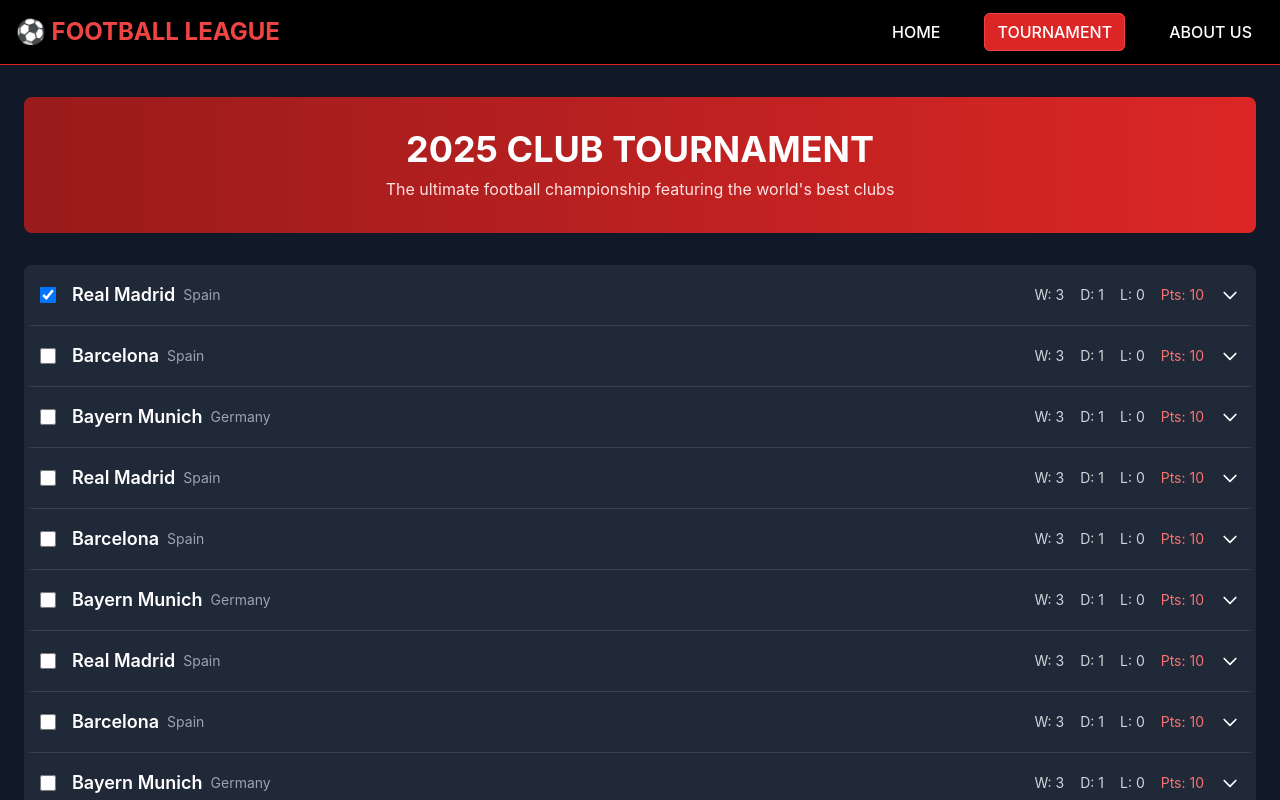
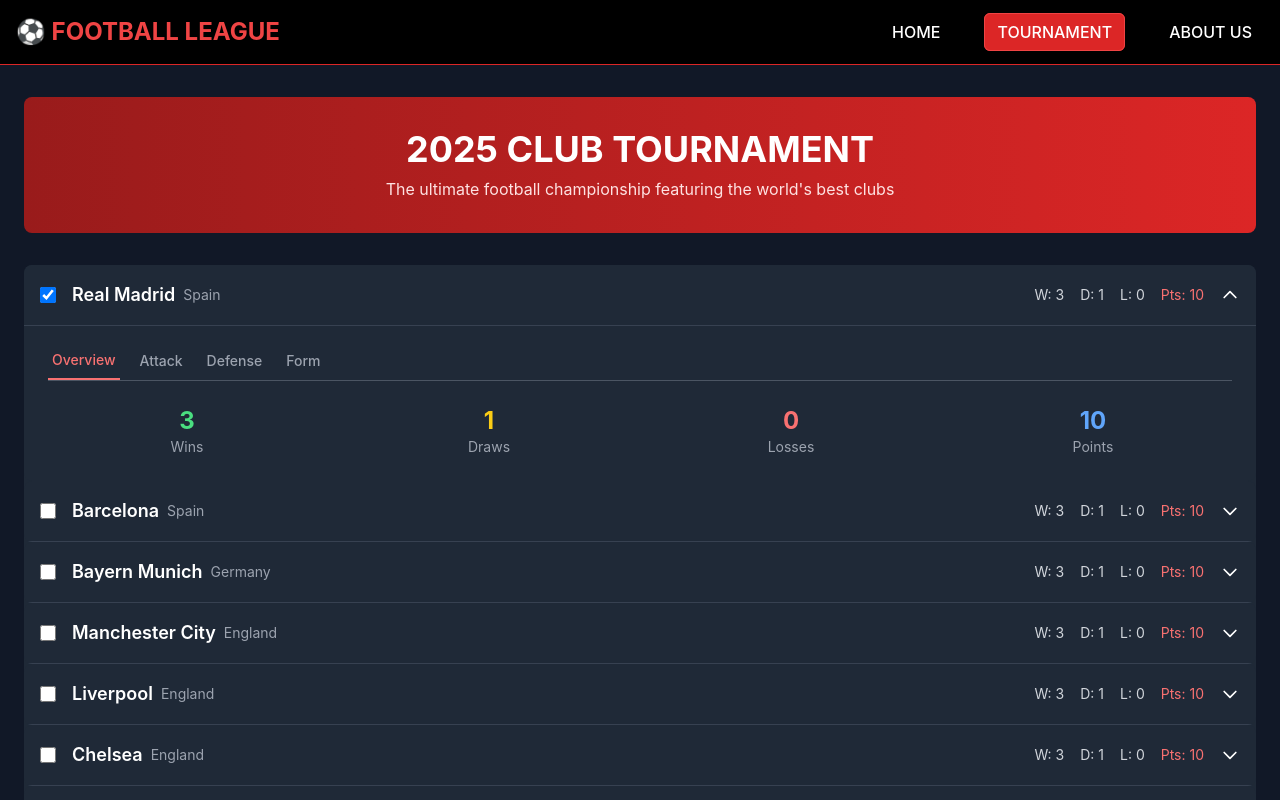
Before and after one commit to IU-Capstone-Project-2025/GoalSight, a React (Create React App) app in the folder frontend/: page /tournaments in a window 1280 px wide. Both pictures are taken after a click on the checkbox 48 px from the left and 295 px from the top of the page. Shown: the top 800 px of the page. Built offline with nearby package versions, Linux system fonts and the light colour scheme.

Commit message:
Added statistics on tournament page

```diff
--- a/frontend/src/components/ui/team_item/Team.types.ts
+++ b/frontend/src/components/ui/team_item/Team.types.ts
@@ -6,4 +6,6 @@
     wins: number;
     draw: number;
     loss: number;
+    goals: number;
+    conceded: number;
 }
--- a/frontend/src/components/ui/team_item/TeamItem.tsx
+++ b/frontend/src/components/ui/team_item/TeamItem.tsx
@@ -3,27 +3,44 @@
 
 interface TeamItemProps {
     team: Team;
+    isExpanded: boolean;
+    onToggleExpansion: (teamId: number) => void;
+    isSelected: boolean;
+    onSelectionChange: (teamId: number, isSelected: boolean) => void;
+    canSelect: boolean;
 }
 
-export const TeamItem: React.FC<TeamItemProps> = ({ team }) => {
-    const [isChecked, setIsChecked] = useState(false);
-    const [expandedTeam, setExpandedTeam] = useState(null);
+export const TeamItem: React.FC<TeamItemProps> = ({
+    team,
+    isExpanded,
+    onToggleExpansion,
+    isSelected,
+    onSelectionChange,
+    canSelect
+}) => {
+    const [activeTab, setActiveTab] = useState('overview');
 
-    const handleCheckboxChange = () => {
-        setIsChecked(!isChecked);
+    const handleCheckboxChange = (e: React.ChangeEvent<HTMLInputElement>) => {
+        // e.stopPropagation();
+        onSelectionChange(team.id, !isSelected);
+    };
+
+    const handleTeamClick = () => {
+        onToggleExpansion(team.id);
     };
 
     return (
         <div className="bg-gray-800 rounded-lg overflow-hidden">
-            <div className="">
-                <div className="flex items-center p-4 border-b border-gray-700 hover:bg-gray-750 cursor-pointer">
+            <div className="flex items-center p-4 border-b border-gray-700 hover:bg-gray-750 cursor-pointer"
+                onClick={handleTeamClick}>
                 <div className="flex items-center">
                     <input
                         id={`checkbox-${team.id}`}
                         type="checkbox"
                         className="mr-4 w-4 h-4 text-red-600 bg-gray-700 border-gray-600 rounded focus:ring-red-500"
-                            checked={isChecked}
+                        checked={isSelected}
                         onChange={handleCheckboxChange}
+                        disabled={!canSelect && !isSelected}
                     />
                 </div>
                 <div className="flex-1">
@@ -33,33 +50,166 @@
                             <span className="ml-2 text-gray-400 text-sm">{team.country}</span>
                         </div>
                         <div className="flex items-center space-x-4 text-sm text-gray-300">
-                                <span className="">W: {team.wins}</span>
-                                <span className="">D: {team.draw}</span>
-                                <span className="">L: {team.loss}</span>
+                            <span>W: {team.wins}</span>
+                            <span>D: {team.draw}</span>
+                            <span>L: {team.loss}</span>
                             <span className="text-red-400">Pts: {team.total_points}</span>
                         </div>
                     </div>
-
                 </div>
                 <div className="ml-4">
                     <svg
-                            className={`w-5 h-5 transform transition-transform ${expandedTeam === team.id ? 'rotate-180' : ''}`}
+                        className={`w-5 h-5 transform transition-transform ${isExpanded ? 'rotate-180' : ''}`}
                         fill="none"
                         stroke="currentColor"
                         viewBox="0 0 24 24"
-                            data-oid="8uh8.r8"
                     >
                         <path
                             strokeLinecap="round"
                             strokeLinejoin="round"
                             strokeWidth={2}
                             d="M19 9l-7 7-7-7"
-                                data-oid="moof61h"
                         />
                     </svg>
                 </div>
             </div>
+
+            {/* Expanded Statistics Panel */}
+            {isExpanded && (
+                <div className="bg-gray-750 p-6">
+                    {/* Tabs */}
+                    <div className="flex space-x-4 mb-6 border-b border-gray-600">
+                        {['overview', 'attack', 'defense', 'form'].map((tab) => (
+                            <button
+                                key={tab}
+                                onClick={() => setActiveTab(tab)}
+                                className={`pb-2 px-1 text-sm font-medium capitalize ${activeTab === tab
+                                    ? 'text-red-400 border-b-2 border-red-400'
+                                    : 'text-gray-400 hover:text-white'
+                                    }`}
+                            >
+                                {tab}
+                            </button>
+                        ))}
                     </div>
+
+                    {/* Tab Content */}
+                    <div className="grid grid-cols-2 md:grid-cols-4 gap-6">
+                        {activeTab === 'overview' && (
+                            <>
+                                <div className="text-center">
+                                    <div className="text-2xl font-bold text-green-400">
+                                        {team.wins}
+                                    </div>
+                                    <div className="text-sm text-gray-400">Wins</div>
+                                </div>
+                                <div className="text-center">
+                                    <div className="text-2xl font-bold text-yellow-400">
+                                        {team.draw}
+                                    </div>
+                                    <div className="text-sm text-gray-400">Draws</div>
+                                </div>
+                                <div className="text-center">
+                                    <div className="text-2xl font-bold text-red-400">
+                                        {team.loss}
+                                    </div>
+                                    <div className="text-sm text-gray-400">Losses</div>
+                                </div>
+                                <div className="text-center">
+                                    <div className="text-2xl font-bold text-blue-400">
+                                        {team.total_points}
+                                    </div>
+                                    <div className="text-sm text-gray-400">Points</div>
+                                </div>
+                            </>
+                        )}
+                        {activeTab === 'attack' && (
+                            <>
+                                <div className="text-center">
+                                    <div className="text-2xl font-bold text-green-400">
+                                        {team.goals}
+                                    </div>
+                                    <div className="text-sm text-gray-400">Goals Scored</div>
+                                </div>
+                                <div className="text-center">
+                                    <div className="text-2xl font-bold text-blue-400">
+                                        {(team.goals / 20).toFixed(1)}
+                                    </div>
+                                    <div className="text-sm text-gray-400">Goals/Game</div>
+                                </div>
+                                <div className="text-center">
+                                    <div className="text-2xl font-bold text-purple-400">
+                                        {Math.floor(team.goals * 0.6)}
+                                    </div>
+                                    <div className="text-sm text-gray-400">Shots on Target</div>
+                                </div>
+                                <div className="text-center">
+                                    <div className="text-2xl font-bold text-yellow-400">
+                                        {Math.floor(team.goals * 0.3)}
+                                    </div>
+                                    <div className="text-sm text-gray-400">Assists</div>
+                                </div>
+                            </>
+                        )}
+                        {activeTab === 'defense' && (
+                            <>
+                                <div className="text-center">
+                                    <div className="text-2xl font-bold text-red-400">
+                                        {team.conceded}
+                                    </div>
+                                    <div className="text-sm text-gray-400">Goals Conceded</div>
+                                </div>
+                                <div className="text-center">
+                                    <div className="text-2xl font-bold text-green-400">
+                                        {20 - team.conceded}
+                                    </div>
+                                    <div className="text-sm text-gray-400">Clean Sheets</div>
+                                </div>
+                                <div className="text-center">
+                                    <div className="text-2xl font-bold text-blue-400">
+                                        {Math.floor(team.conceded * 2.5)}
+                                    </div>
+                                    <div className="text-sm text-gray-400">Tackles</div>
+                                </div>
+                                <div className="text-center">
+                                    <div className="text-2xl font-bold text-purple-400">
+                                        {Math.floor(team.conceded * 1.8)}
+                                    </div>
+                                    <div className="text-sm text-gray-400">Interceptions</div>
+                                </div>
+                            </>
+                        )}
+                        {activeTab === 'form' && (
+                            <>
+                                <div className="text-center">
+                                    <div className="text-2xl font-bold text-green-400">
+                                        W-W-D-W-W
+                                    </div>
+                                    <div className="text-sm text-gray-400">Last 5 Games</div>
+                                </div>
+                                <div className="text-center">
+                                    <div className="text-2xl font-bold text-blue-400">
+                                        {Math.floor(Math.random() * 5) + 1}
+                                    </div>
+                                    <div className="text-sm text-gray-400">Win Streak</div>
+                                </div>
+                                <div className="text-center">
+                                    <div className="text-2xl font-bold text-yellow-400">
+                                        {Math.floor(Math.random() * 3) + 1}
+                                    </div>
+                                    <div className="text-sm text-gray-400">Home Wins</div>
+                                </div>
+                                <div className="text-center">
+                                    <div className="text-2xl font-bold text-purple-400">
+                                        {Math.floor(Math.random() * 3) + 1}
+                                    </div>
+                                    <div className="text-sm text-gray-400">Away Wins</div>
+                                </div>
+                            </>
+                        )}
+                    </div>
+                </div>
+            )}
         </div>
     );
 };
--- a/frontend/src/pages/TournamentPage.tsx
+++ b/frontend/src/pages/TournamentPage.tsx
@@ -13,6 +13,8 @@
             wins: 3,
             draw: 1,
             loss: 0,
+            goals: 45,
+            conceded: 12,
         },
         {
             id: 2,
@@ -22,6 +24,8 @@
             wins: 3,
             draw: 1,
             loss: 0,
+            goals: 42,
+            conceded: 15,
         },
         {
             id: 3,
@@ -31,89 +35,86 @@
             wins: 3,
             draw: 1,
             loss: 0,
+            goals: 48,
+            conceded: 10,
         },
         {
-            id: 1,
-            name: 'Real Madrid',
-            country: 'Spain',
+            id: 4,
+            name: 'Manchester City',
+            country: 'England',
             total_points: 10,
             wins: 3,
             draw: 1,
             loss: 0,
+            goals: 38,
+            conceded: 18,
         },
         {
-            id: 2,
-            name: 'Barcelona',
-            country: 'Spain',
+            id: 5,
+            name: 'Liverpool',
+            country: 'England',
             total_points: 10,
             wins: 3,
             draw: 1,
             loss: 0,
+            goals: 35,
+            conceded: 20,
         },
         {
-            id: 3,
-            name: 'Bayern Munich',
+            id: 6,
+            name: 'Chelsea',
+            country: 'England',
+            total_points: 10,
+            wins: 3,
+            draw: 1,
+            loss: 0,
+            goals: 33,
+            conceded: 22,
+        },
+        {
+            id: 7,
+            name: 'Arsenal',
+            country: 'England',
+            total_points: 10,
+            wins: 3,
+            draw: 1,
+            loss: 0,
+            goals: 30,
+            conceded: 25,
+        },
+        {
+            id: 8,
+            name: 'Dortmund',
             country: 'Germany',
             total_points: 10,
             wins: 3,
             draw: 1,
             loss: 0,
-        },
-        {
-            id: 1,
-            name: 'Real Madrid',
-            country: 'Spain',
-            total_points: 10,
-            wins: 3,
-            draw: 1,
-            loss: 0,
-        },
-        {
-            id: 2,
-            name: 'Barcelona',
-            country: 'Spain',
-            total_points: 10,
-            wins: 3,
-            draw: 1,
-            loss: 0,
-        },
-        {
-            id: 3,
-            name: 'Bayern Munich',
-            country: 'Germany',
-            total_points: 10,
-            wins: 3,
-            draw: 1,
-            loss: 0,
-        },
-        {
-            id: 1,
-            name: 'Real Madrid',
-            country: 'Spain',
-            total_points: 10,
-            wins: 3,
-            draw: 1,
-            loss: 0,
-        },
-        {
-            id: 2,
-            name: 'Barcelona',
-            country: 'Spain',
-            total_points: 10,
-            wins: 3,
-            draw: 1,
-            loss: 0,
-        },
-        {
-            id: 3,
-            name: 'Bayern Munich',
-            country: 'Germany',
-            total_points: 10,
-            wins: 3,
-            draw: 1,
-            loss: 0,
+            goals: 28,
+            conceded: 28,
         },
     ]);
+
+    const [selectedTeams, setSelectedTeams] = useState<number[]>([]);
+    const [expandedTeam, setExpandedTeam] = useState<number | null>(null);
+
+    const handleTeamSelection = (teamId: number, isSelected: boolean) => {
+        if (isSelected) {
+            if (selectedTeams.length < 2) {
+                setSelectedTeams([...selectedTeams, teamId]);
+            }
+        } else {
+            setSelectedTeams(selectedTeams.filter(id => id !== teamId));
+        }
+    };
+
+    const handleTeamExpansion = (teamId: number) => {
+        setExpandedTeam(expandedTeam === teamId ? null : teamId);
+    };
+
+    const canSelectTeam = (teamId: number) => {
+        return selectedTeams.includes(teamId) || selectedTeams.length < 2;
+    };
 
     return (
         <div className="min-h-screen bg-gray-900 text-white">
@@ -130,7 +131,15 @@
                     </div>
                     <div className="bg-gray-800 rounded-lg overflow-hidden">
                         {teams.map((team) => (
-                            <TeamItem key={team.id} team={team} />
+                            <TeamItem
+                                key={team.id}
+                                team={team}
+                                isExpanded={expandedTeam === team.id}
+                                onToggleExpansion={handleTeamExpansion}
+                                isSelected={selectedTeams.includes(team.id)}
+                                onSelectionChange={handleTeamSelection}
+                                canSelect={canSelectTeam(team.id)}
+                            />
                         ))}
                     </div>
                 </div>
```
Lines whose indentation alone changed are shown as unchanged.
